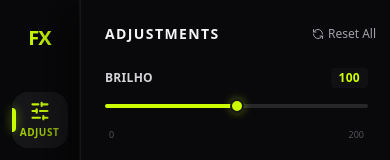
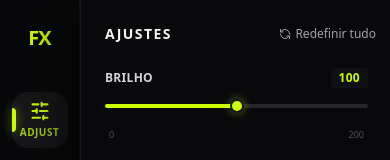
Before and after one commit to dev-leojesus/Editor-de-Fotos, a Next.js app: page / in a window 390 px wide. Shown: the top 160 px of the page. Built offline with nearby package versions, Linux system fonts and the light colour scheme.

Commit message:
Corrige bug de responsividade no scroll da barra de propriedades

```diff
--- a/src/components/PhotoEditor/PropertiesPanel.tsx
+++ b/src/components/PhotoEditor/PropertiesPanel.tsx
@@ -12,18 +12,18 @@ export default function PropertiesPanel() {
   };
 
   const renderAdjustments = () => (
-    <div className="flex flex-col w-full animate-fade-in">
-      <div className="flex justify-between items-center mb-6">
-        <h2 className="text-sm font-bold uppercase tracking-widest text-zinc-100">Adjustments</h2>
+    <div className="flex flex-col w-full h-full animate-fade-in">
+      <div className="flex justify-between items-center mb-6 shrink-0">
+        <h2 className="text-sm font-bold uppercase tracking-widest text-zinc-100">Ajustes</h2>
         <button
           onClick={resetAdjustments}
           className="text-xs flex items-center gap-1 text-zinc-400 hover:text-[#ccff00] transition-colors"
         >
-          <RefreshCcw size={12} /> Reset All
+          <RefreshCcw size={12} /> Redefinir tudo
         </button>
       </div>
 
-      <div className="space-y-2 overflow-y-auto pb-20 custom-scrollbar pr-2">
+      <div className="flex-1 min-h-0 space-y-2 overflow-y-auto pb-20 custom-scrollbar pr-2">
         <SliderControl
           label="Brilho" min={0} max={200} value={adjustments.brightness}
           onChange={(val) => updateAdjustment('brightness', val)}
```
